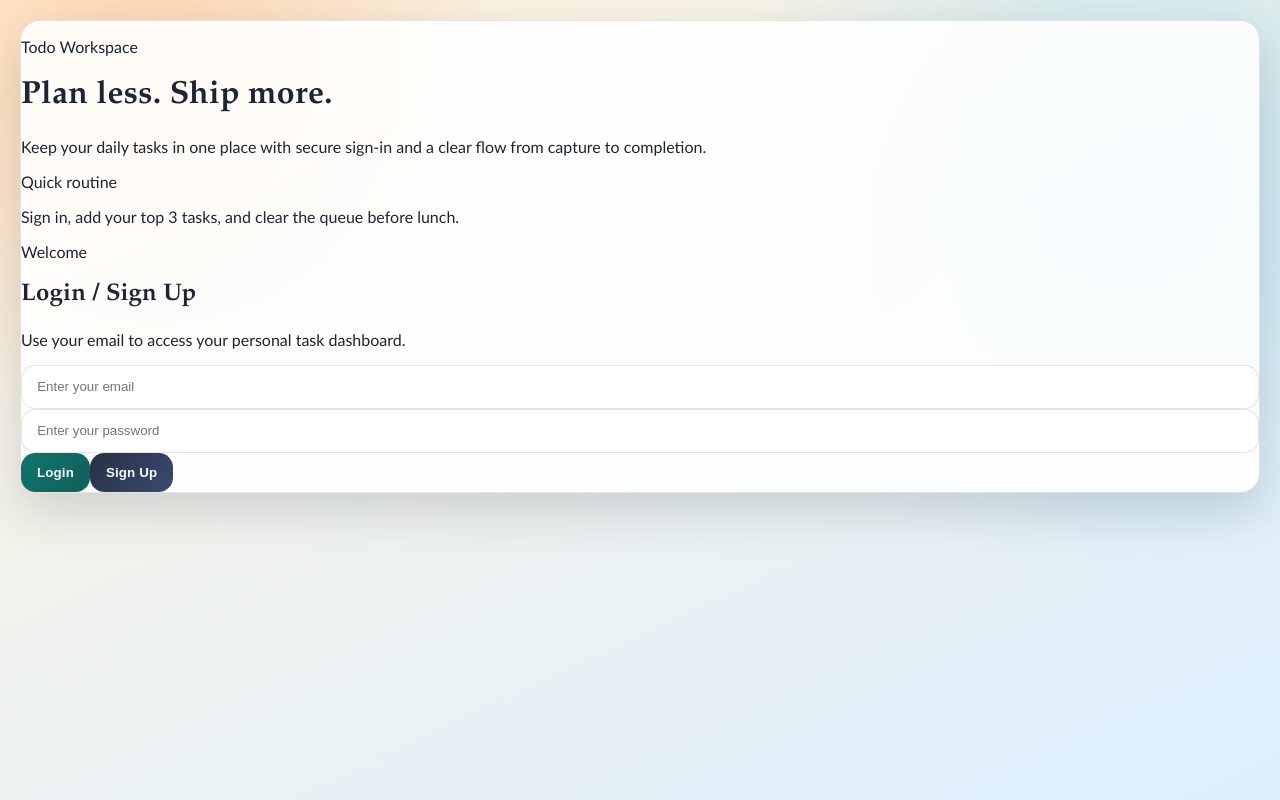
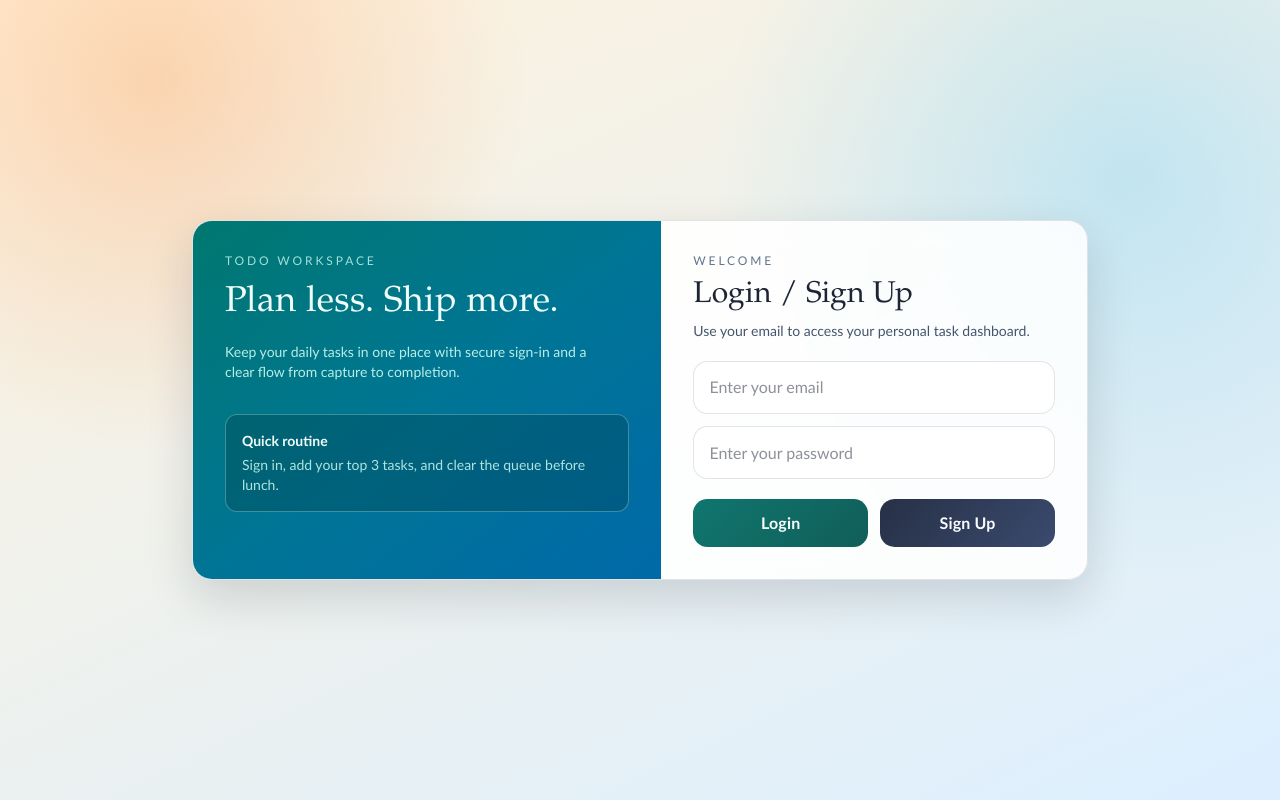
Before and after one commit to Mahatavkanshi/todo-app, a Next.js app in the folder todo-app/: page /login in a window 1280 px wide. Built offline with nearby package versions, Linux system fonts and the light colour scheme; no server answers.

Commit message:
feat: add notice system for task actions and enhance login feedback

```diff
--- a/todo-app/src/app/dashboard/page.tsx
+++ b/todo-app/src/app/dashboard/page.tsx
@@ -16,6 +16,12 @@ export default function DashboardPage() {
   const [tasks, setTasks] = useState<Task[]>([])
   const [newTask, setNewTask] = useState('')
   const [loading, setLoading] = useState(true)
+  const [notice, setNotice] = useState<string | null>(null)
+
+  const showNotice = (message: string) => {
+    setNotice(message)
+    setTimeout(() => setNotice(null), 1600)
+  }
 
   // 🔐 Check user + fetch tasks
   useEffect(() => {
@@ -70,6 +76,7 @@ export default function DashboardPage() {
     } else {
       setNewTask('')
       fetchTasks(user.id)
+      showNotice('Task added')
     }
   }
 
@@ -77,6 +84,7 @@ export default function DashboardPage() {
   const deleteTask = async (id: string) => {
     await supabase.from('tasks').delete().eq('id', id)
     fetchTasks(user.id)
+    showNotice('Task deleted')
   }
 
   // 🔄 Toggle complete
@@ -87,6 +95,7 @@ export default function DashboardPage() {
       .eq('id', task.id)
 
     fetchTasks(user.id)
+    showNotice(task.is_complete ? 'Marked as active' : 'Marked as complete')
   }
 
   // 🚪 Logout
@@ -127,6 +136,7 @@ export default function DashboardPage() {
 
         <div className="glass-panel p-4 sm:p-5">
           <p className="mb-3 text-sm font-semibold text-slate-700">Add a new task</p>
+          {notice && <p className="surface-note mb-3 stagger-pop">{notice}</p>}
           <div className="flex flex-col gap-3 sm:flex-row">
             <input
               value={newTask}
@@ -150,17 +160,17 @@ export default function DashboardPage() {
             </div>
           )}
 
-          {tasks.map((task) => (
+          {tasks.map((task, index) => (
             <div
               key={task.id}
-              className="task-item flex items-center justify-between gap-4"
+              className="task-item stagger-in flex items-center justify-between gap-4"
+              style={{ animationDelay: `${Math.min(index * 55, 280)}ms` }}
             >
               <button
                 onClick={() => toggleTask(task)}
-                className={`text-left text-sm sm:text-base ${{
-                  true: 'line-through text-slate-400',
-                  false: 'text-slate-800',
-                }[String(task.is_complete) as 'true' | 'false']}`}
+                className={`task-text-btn text-left text-sm sm:text-base ${
+                  task.is_complete ? 'line-through text-slate-400' : 'text-slate-800'
+                }`}
               >
                 {task.title}
               </button>
--- a/todo-app/src/app/globals.css
+++ b/todo-app/src/app/globals.css
@@ -1,3 +1,5 @@
+@import 'tailwindcss';
+
 :root {
   color-scheme: light;
   --bg-top: #fff3dd;
@@ -103,6 +105,10 @@ h4 {
   filter: brightness(1.03);
 }
 
+.btn:active:not(:disabled) {
+  transform: translateY(0) scale(0.99);
+}
+
 .btn-primary {
   background: linear-gradient(130deg, var(--brand), var(--brand-dark));
   color: #f8fffe;
@@ -131,6 +137,34 @@ h4 {
   box-shadow: 0 8px 24px rgba(30, 41, 59, 0.12);
 }
 
+.task-text-btn {
+  border: none;
+  background: transparent;
+  cursor: pointer;
+  transition: color 120ms ease;
+}
+
+.task-text-btn:hover {
+  color: var(--brand-dark);
+}
+
+.surface-note {
+  border-radius: 0.9rem;
+  border: 1px solid rgba(15, 118, 110, 0.22);
+  background: rgba(15, 118, 110, 0.08);
+  color: #0f5f5a;
+  padding: 0.55rem 0.75rem;
+  font-size: 0.85rem;
+}
+
+.stagger-in {
+  animation: fadeUp 420ms ease both;
+}
+
+.stagger-pop {
+  animation: softPop 280ms ease both;
+}
+
 .fade-up {
   animation: fadeUp 450ms ease both;
 }
@@ -145,3 +179,14 @@ h4 {
     transform: translateY(0);
   }
 }
+
+@keyframes softPop {
+  from {
+    opacity: 0;
+    transform: scale(0.98);
+  }
+  to {
+    opacity: 1;
+    transform: scale(1);
+  }
+}
--- a/todo-app/src/app/login/page.tsx
+++ b/todo-app/src/app/login/page.tsx
@@ -11,6 +11,7 @@ export default function LoginPage() {
   const [password, setPassword] = useState('')
   const [loading, setLoading] = useState(false)
   const [error, setError] = useState<string | null>(null)
+  const [notice, setNotice] = useState<string | null>(null)
 
   useEffect(() => {
     const recoverLocalSession = async () => {
@@ -31,6 +32,7 @@ export default function LoginPage() {
   const handleSignUp = async () => {
     setLoading(true)
     setError(null)
+    setNotice(null)
 
     try {
       const { error } = await supabase.auth.signUp({
@@ -41,7 +43,7 @@ export default function LoginPage() {
       if (error) {
         setError(error.message)
       } else {
-        alert('Check your email for confirmation!')
+        setNotice('Account created. Check your email for confirmation before logging in.')
       }
     } catch {
       setError('Unable to reach Supabase. Check internet/VPN/firewall and try again.')
@@ -54,6 +56,7 @@ export default function LoginPage() {
   const handleLogin = async () => {
     setLoading(true)
     setError(null)
+    setNotice(null)
 
     try {
       const { error } = await supabase.auth.signInWithPassword({
@@ -97,6 +100,10 @@ export default function LoginPage() {
             <p className="mt-4 rounded-lg border border-red-200 bg-red-50 px-3 py-2 text-sm text-red-700">{error}</p>
           )}
 
+          {notice && (
+            <p className="surface-note mt-3 stagger-pop">{notice}</p>
+          )}
+
           <div className="mt-5 space-y-3">
             <input
               type="email"
@@ -121,7 +128,7 @@ export default function LoginPage() {
               disabled={loading}
               className="btn btn-primary"
             >
-              {loading ? 'Loading...' : 'Login'}
+              {loading ? 'Signing in...' : 'Login'}
             </button>
 
             <button
```
